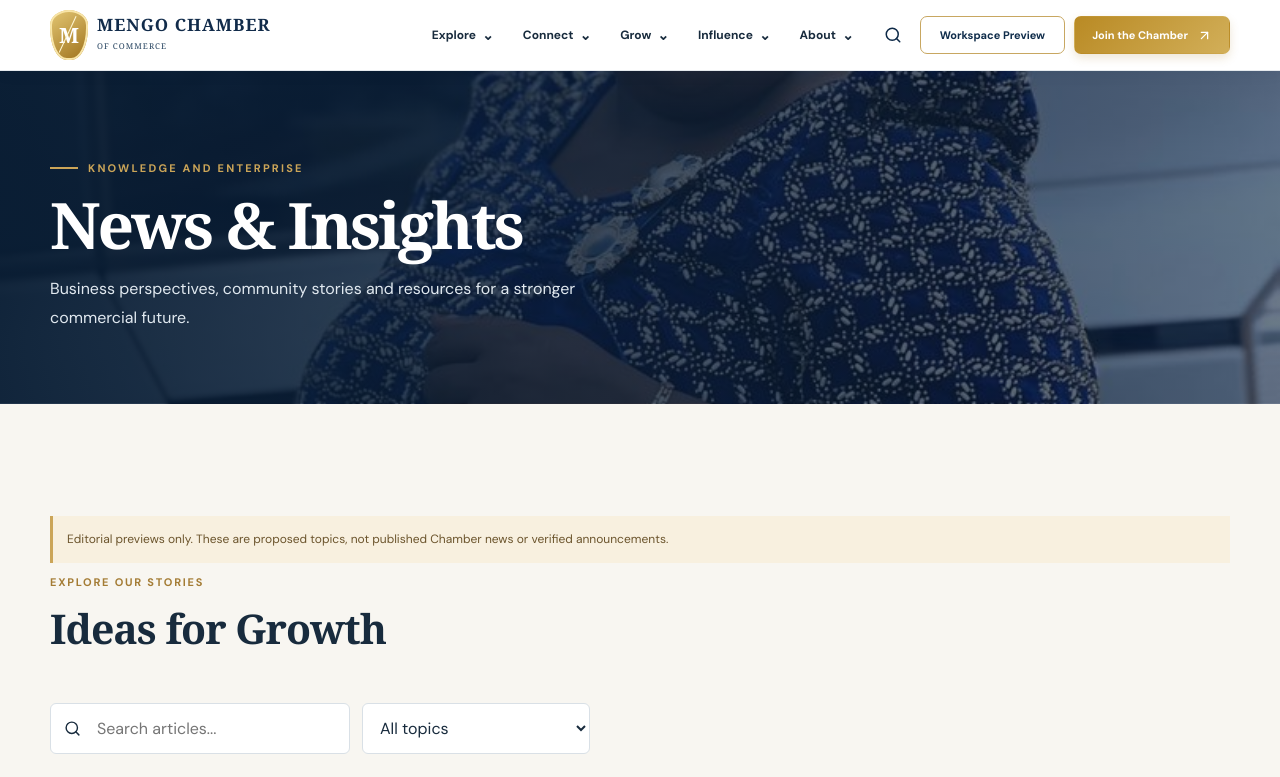
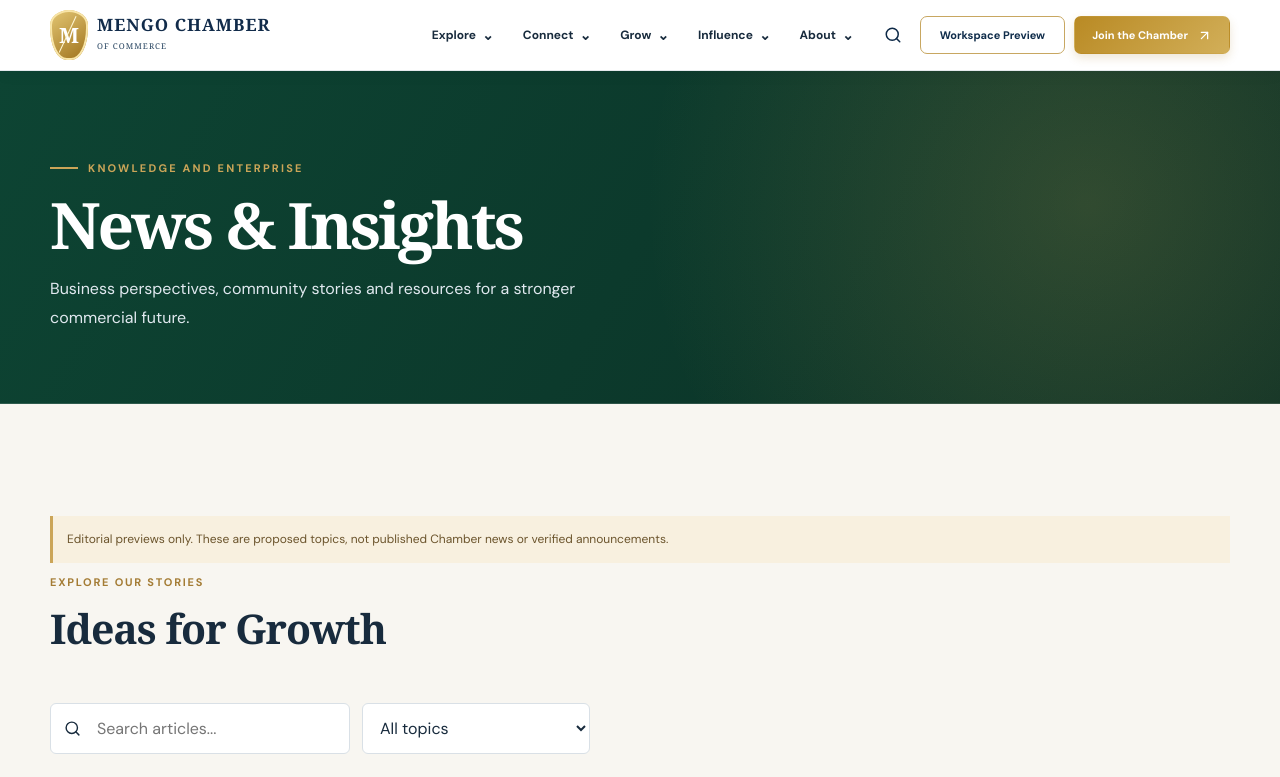
Before and after one commit to watumwa/mengo, a Next.js app: page /insights in a window 1280 px wide. Shown: the top 777 px of the page. Built offline with nearby package versions, Linux system fonts and the light colour scheme.

Commit message:
Photography audit: remove mismatched traditional attire from event and news headers

```diff
--- a/app/buganda-theme.css
+++ b/app/buganda-theme.css
@@ -1,19 +1,6 @@
-.hero{
-  background-image:linear-gradient(90deg,rgba(8,28,50,.96) 0%,rgba(8,28,50,.84) 42%,rgba(8,28,50,.34) 100%),url('/images/buganda-royal-palace.jpg') !important;
-  background-position:center;
-}
-
-.directoryhero{
-  background-image:linear-gradient(90deg,rgba(8,28,50,.96),rgba(8,28,50,.76),rgba(8,28,50,.34)),url('/images/kampala-market.jpg') !important;
-  background-position:center;
-}
-
-.eventhero{
-  background-image:linear-gradient(90deg,rgba(8,28,50,.95),rgba(8,28,50,.55)),url('/images/buganda-traditional-wear.jpg') !important;
-  background-position:center 42%;
-}
-
-.newshero{
-  background-image:linear-gradient(90deg,rgba(8,28,50,.95),rgba(8,28,50,.58)),url('/images/buganda-gomesi.jpg') !important;
-  background-position:center 32%;
-}
+/* Commerce-led image direction: use business photography only where relevant.
+   Cultural heritage belongs on institutional storytelling pages, not event/news service headers. */
+.hero{background-image:linear-gradient(90deg,rgba(9,49,35,.95),rgba(9,49,35,.60)),url('/images/kampala-market.jpg')!important;background-position:center;background-size:cover}
+.directoryhero{background-image:linear-gradient(90deg,rgba(9,49,35,.96),rgba(9,49,35,.58)),url('/images/kampala-market.jpg')!important;background-position:center;background-size:cover}
+.eventhero{background-image:radial-gradient(circle at 85% 40%,rgba(199,164,81,.24),transparent 40%),linear-gradient(120deg,#0e4934,#0a2d24)!important;background-position:center}
+.newshero{background-image:radial-gradient(circle at 85% 40%,rgba(199,164,81,.20),transparent 40%),linear-gradient(120deg,#0d4433,#0b3025)!important;background-position:center}
```
